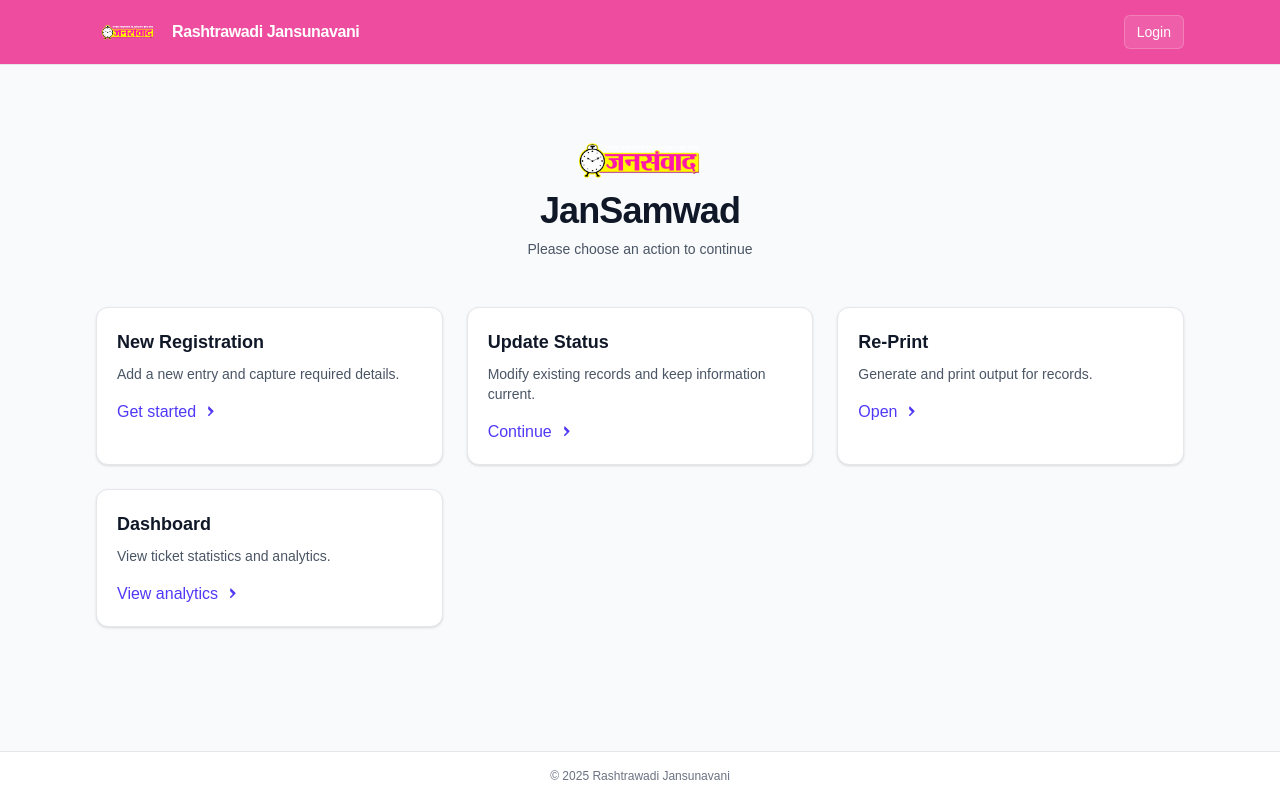
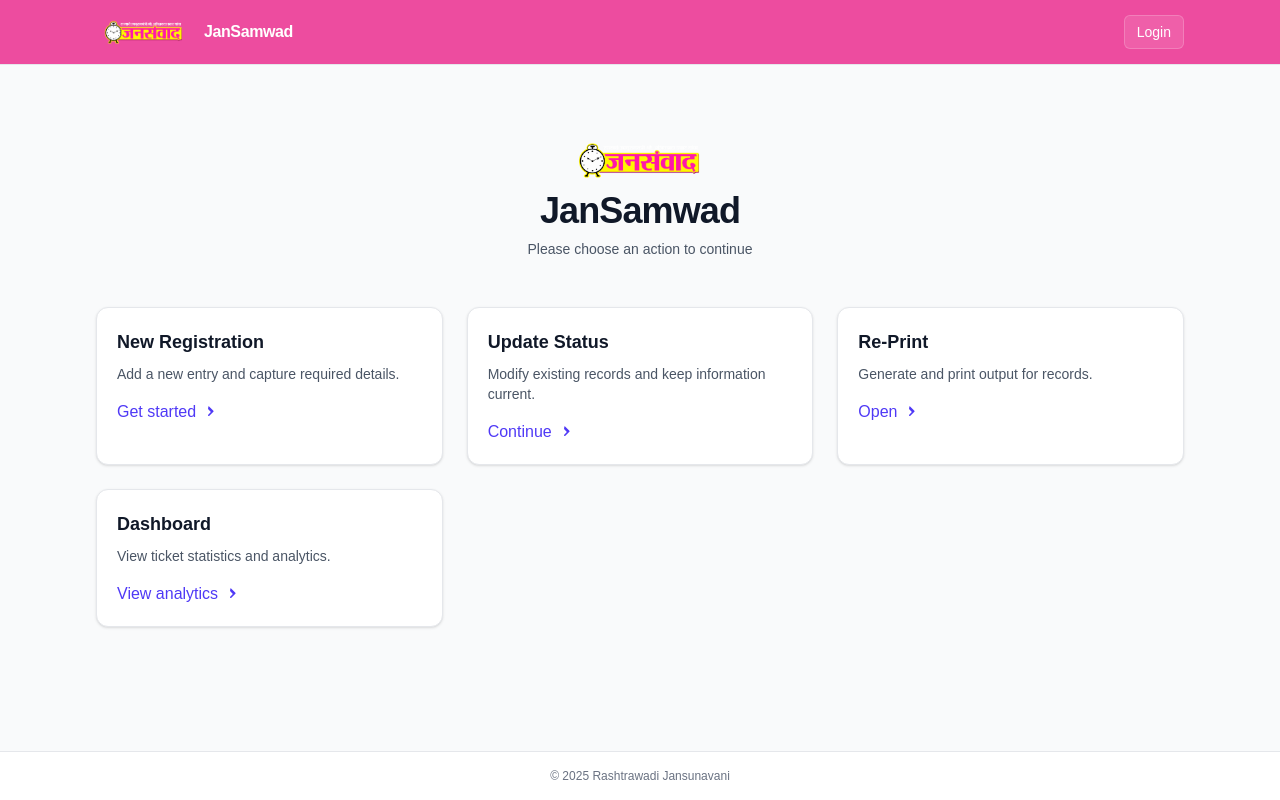
Before and after one commit to anand-dev-git/rashtravadi-jansunavani, a Next.js app: page / in a window 1280 px wide. Built offline with nearby package versions, Linux system fonts and the light colour scheme.

Commit message:
Update header.tsx

```diff
--- a/components/header.tsx
+++ b/components/header.tsx
@@ -89,9 +89,9 @@
       <nav className="mx-auto max-w-6xl px-4 sm:px-6 lg:px-8 h-16 flex items-center justify-between">
         <div className="flex items-center gap-3">
           {/* Logo placeholder */}
-          <Logo width={64} height={64} />
+          <Logo width={96} height={72} />
           <span className="font-semibold tracking-tight text-white">
-            Rashtrawadi Jansunavani
+            JanSamwad
           </span>
         </div>
         <div className="flex items-center gap-3">
```
